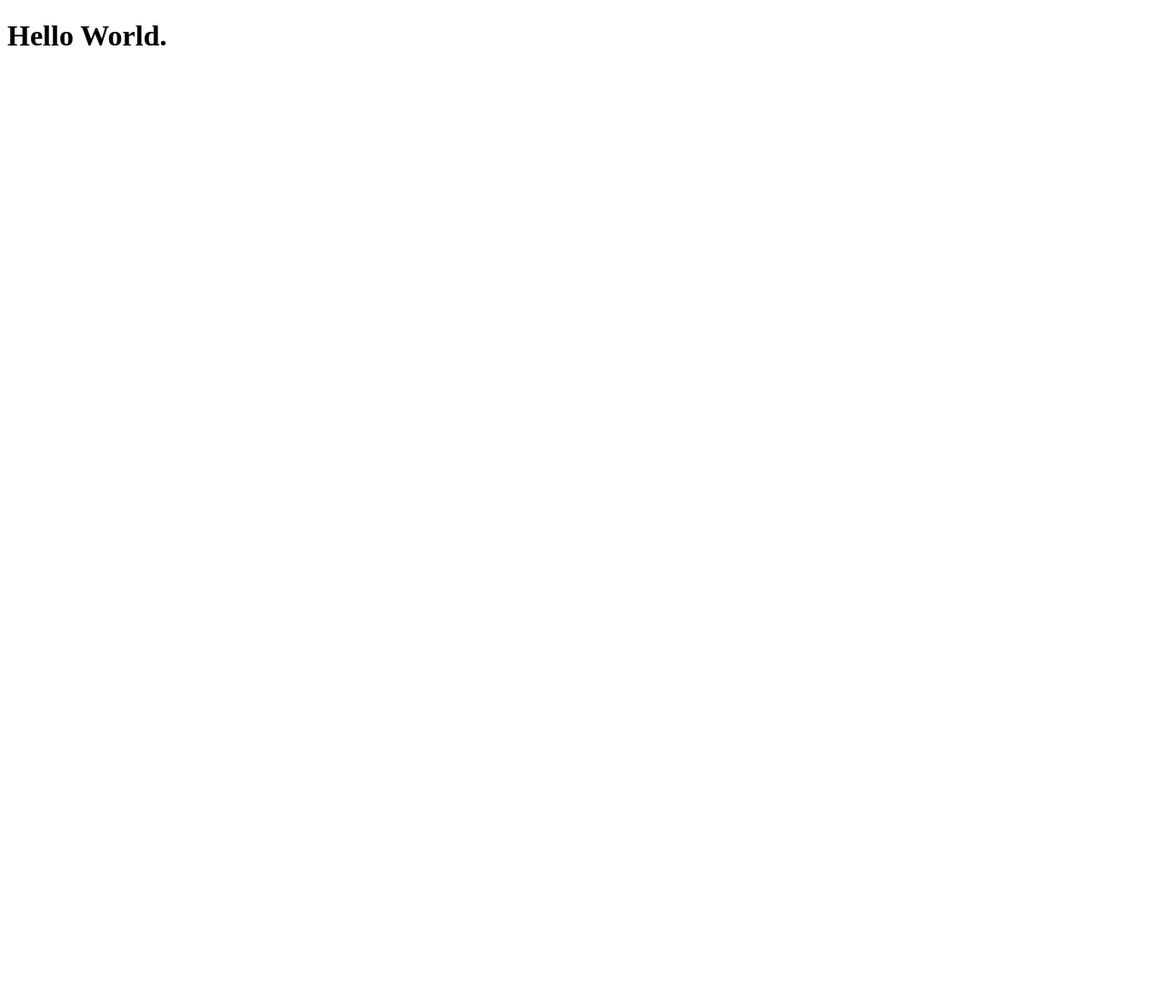
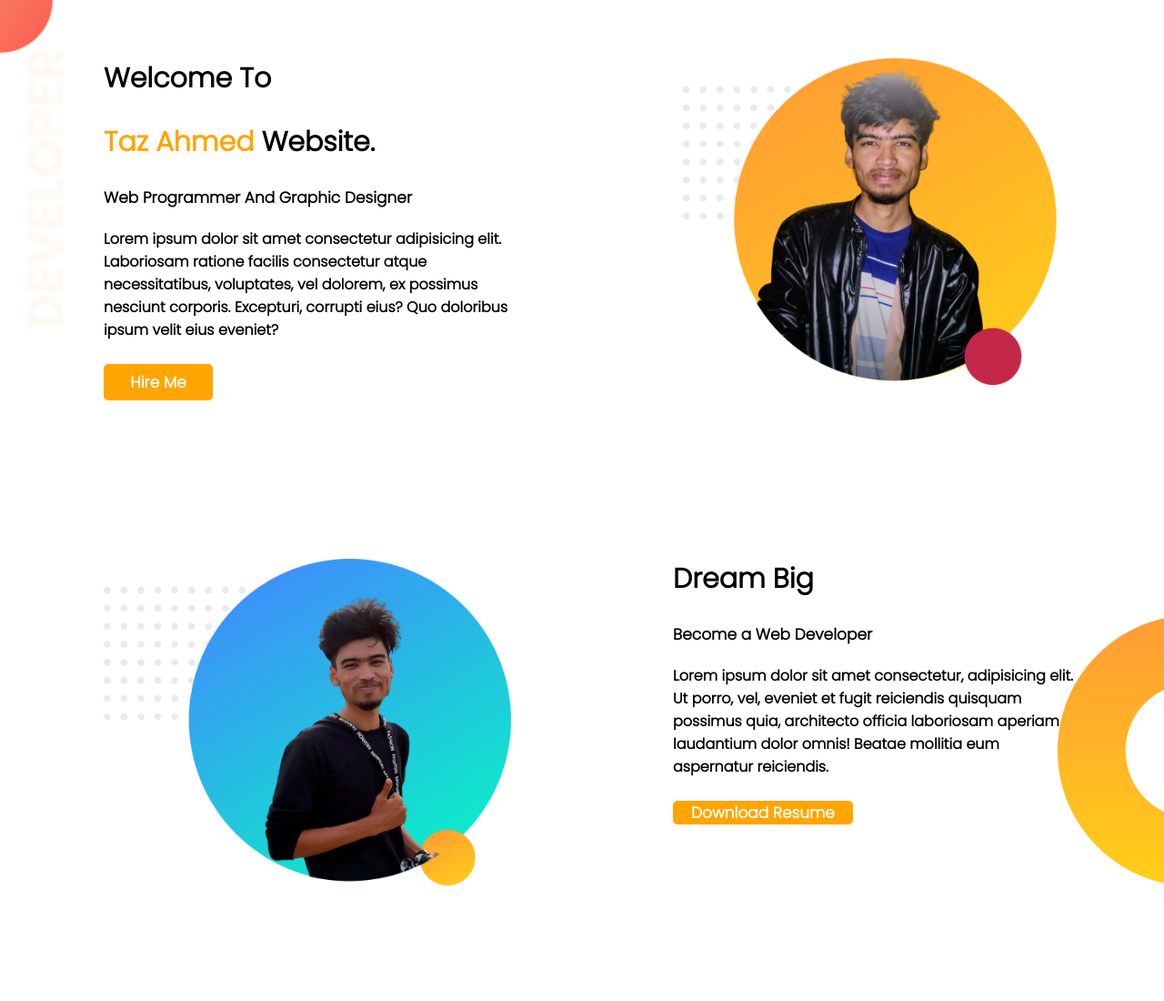
Before and after one commit to tazahmed710/project2, a plain HTML site: page index.html in a window 1280 px wide. Shown: the top 1100 px of the page at 91% size. Before the commit the page ends 800 px from the top, so only its background shows below. Drawn offline with Linux system fonts and the light colour scheme.

Commit message:
2ndproject

```diff
--- /dev/null
+++ b/css/style.css
@@ -0,0 +1,104 @@
+*{
+  margin: 0;
+  padding: 0;
+  font-family: 'Poppins', sans-serif;
+}
+h1{
+  font-size: 30px;
+}
+h3{
+  font-size: 17px;
+  margin-bottom: 20px;
+  font-weight: bold;
+}
+p{
+  font-weight: bold;
+}
+.highlight{
+  color: #FFA500;
+}
+.box{
+  float: left;
+  width: 35%;
+  margin: 5%;
+  padding-left: 50px;
+}
+.box > img{
+  width: 100%;
+}
+.bgtop{
+  background-image: url(../img/top-banner.png);
+  height: 550px;
+  background-repeat: no-repeat;
+}
+.box button{
+  width: 120px;
+  height: 40px;
+  background-color: orange;
+  border: none;
+  margin-top: 25px;
+  border-radius: 5px;
+}
+.box button a{
+  text-decoration: none;
+  color: #fff;
+  font-weight: 700;
+  padding: 10px 20px;
+  cursor: pointer;
+  font-size: 17px;
+}
+.Box{
+  float: left;
+  width: 35%;
+  margin: 5%;
+  padding-left: 50px;
+}
+.Box img{
+  width: 100%;
+}
+.Box button{
+  background-color: orange;
+  border: none;
+  margin-top: 25px;
+  border-radius: 5px;
+}
+.Box button a{
+  text-decoration: none;
+  color: #fff;
+  font-weight: 700;
+  padding: 10px 20px;
+  cursor: pointer;
+  font-size: 17px;
+}
+.bgright{
+  background-image: url(../img/dream-bg.png);
+  background-repeat: no-repeat;
+  height: 550px;
+  background-position-x: right;
+  background-position-y: center;
+}
+.boxes{
+  width: 40%;
+  float: left;
+  padding-top: 20px;
+  margin-left: 5%;
+  padding-left: 2%;
+}
+.boxshadow{
+  box-shadow: 10px 10px 40px gray;
+  height: 65%;
+  border-radius: 5px;
+  border-left: 7px solid orange;
+}
+.Experiences{
+  background-image: url(../img/exp-bg.png);
+  background-repeat: no-repeat;
+  height: 450px;
+  background-position: left;
+}.boxes h3{
+  margin-top: 20px;
+}
+footer{
+  text-align: center;
+  padding: 10px;
+}
--- a/index.html
+++ b/index.html
@@ -5,8 +5,58 @@
   <meta http-equiv="X-UA-Compatible" content="IE=edge">
   <meta name="viewport" content="width=device-width, initial-scale=1.0">
   <title>Project 2</title>
+  <link rel="icon" href="img/image2.png">
+  <link rel="stylesheet" href="css/style.css">
+  <link rel="preconnect" href="https://fonts.googleapis.com">
+<link rel="preconnect" href="https://fonts.gstatic.com" crossorigin>
+<link href="https://fonts.googleapis.com/css2?family=Poppins:wght@300&display=swap" rel="stylesheet">
 </head>
 <body>
-  <h1>Hello World.</h1>
+  <div class="container">
+    <section class="bgtop">
+      <div class="box">
+        <h1>Welcome To</h1>
+        <br>
+        <h1><span class="highlight">Taz Ahmed</span> Website.</h1>
+        <br>
+        <h3>Web Programmer And Graphic Designer
+        </h3>
+        <p>Lorem ipsum dolor sit amet consectetur adipisicing elit. Laboriosam ratione facilis consectetur atque necessitatibus, voluptates, vel dolorem, ex possimus nesciunt corporis. Excepturi, corrupti eius? Quo doloribus ipsum velit eius eveniet?</p>
+        <button><a href="#">Hire Me</a></button>
+      </div>
+      <div class="box">
+        <img src="img/image1.png" alt="1">
+      </div>
+    </section>
+    <section class="bgright">
+      <div class="Box">
+        <img src="img/image2.png" alt="2">
+      </div>
+      <div class="Box">
+        <h1>Dream Big</h1>
+        <br>
+        <h3>Become a Web Developer</h3>
+        <p>Lorem ipsum dolor sit amet consectetur, adipisicing elit. Ut porro, vel, eveniet et fugit reiciendis quisquam possimus quia, architecto officia laboriosam aperiam laudantium dolor omnis! Beatae mollitia eum aspernatur reiciendis.</p>
+        <button><a href="#">Download Resume</a></button>
+      </div>
+    </section>
+    <section class="Experiences">
+      <h1>Experiences</h1>
+      <br>
+      <div class="boxes boxshadow">
+        <h2>Senior Web Developer</h2>
+        <h3><span class="highlight">2021-Present | Pro Level Web Developer</span></h3>
+        <p>Lorem ipsum dolor sit amet consectetur adipisicing elit. Dicta facere obcaecati molestiae? Quod, optio libero fugiat dicta magnam sint enim nam aut harum asperiores, modi, voluptates iste deserunt aperiam pariatur!</p>
+      </div>
+      <div class="boxes boxshadow">
+        <h2>Junior web developer</h2>
+        <h3><span class="highlight">2021-2022 | Hablu Programmer Student</span></h3>
+        <p>Lorem ipsum, dolor sit amet consectetur adipisicing elit. Dolorem similique itaque animi id earum qui odit sed quos quaerat neque? Ullam id, aperiam ipsa quo sint nemo nesciunt in ducimus.</p>
+      </div>
+    </section>
+    <footer>
+      All Right Reserved To Taz Ahmed 2021.
+    </footer>
+  </div>
 </body>
 </html>
```
Also changed, not shown: style.css (deleted).
